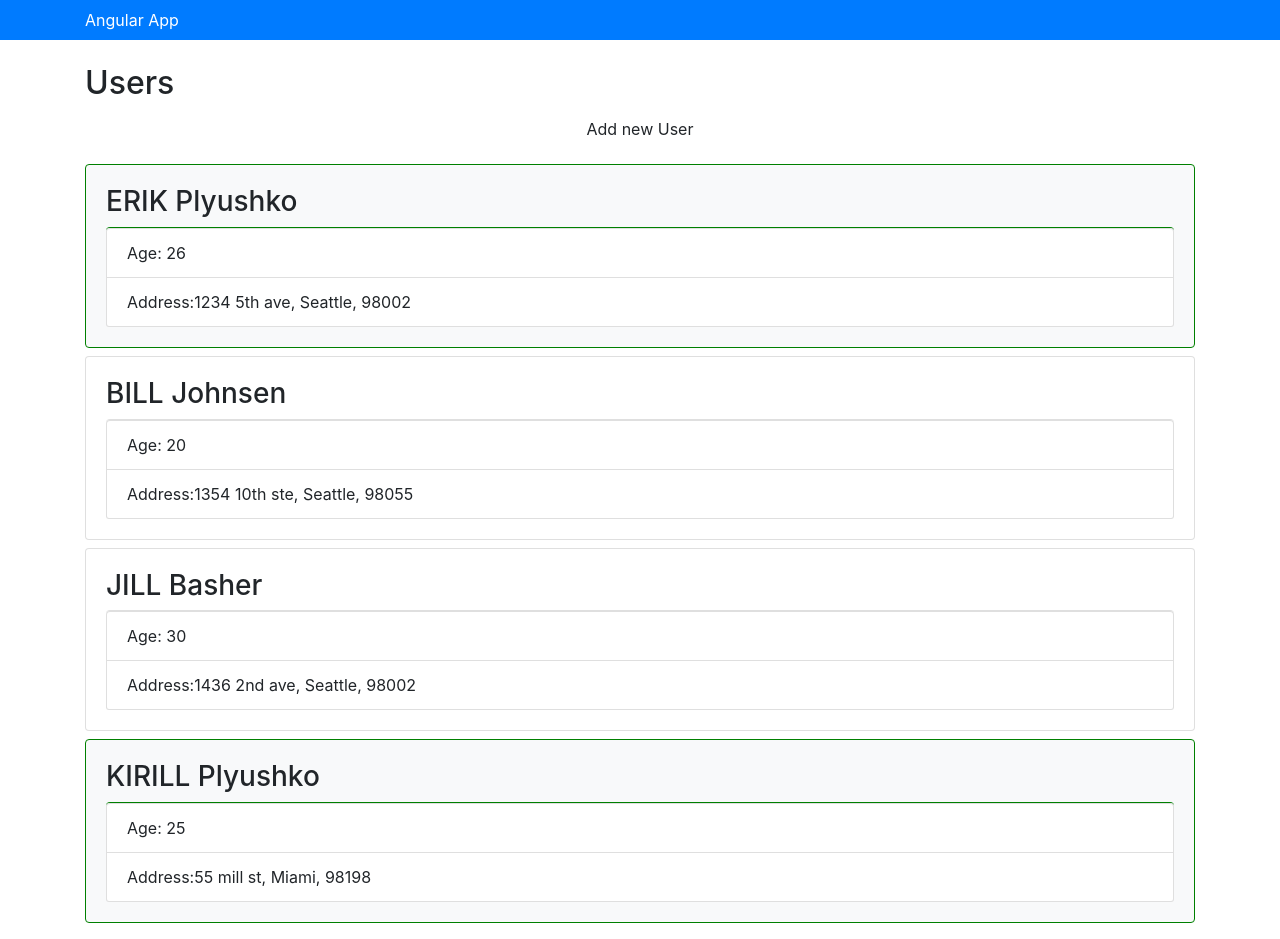
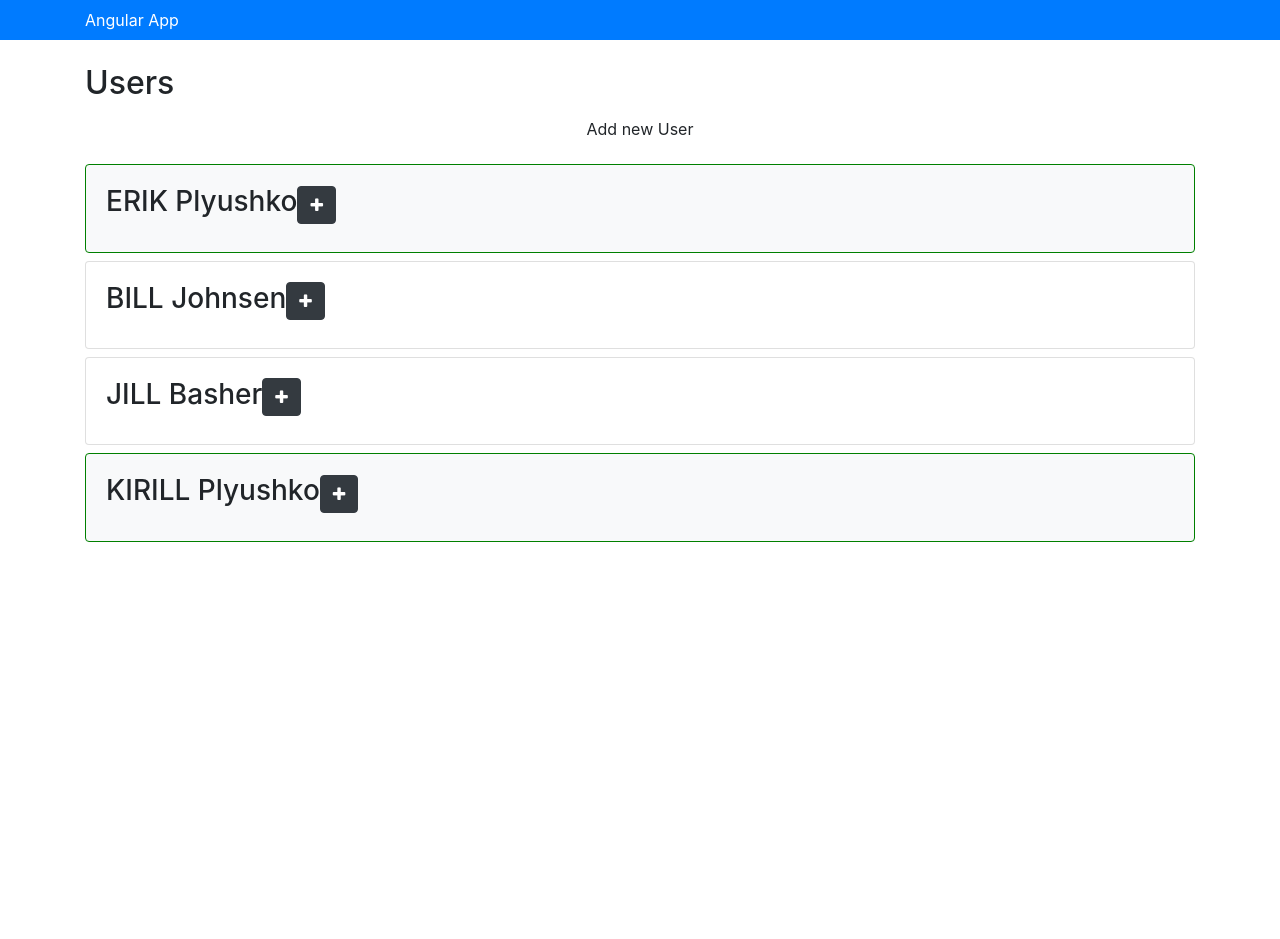
Before and after one commit to drkrieger1/Tutorials, an Angular app in the folder angularapp/: page / in a window 1280 px wide. After the commit the page ends 800 px from the top, so only its background shows below. Built offline with nearby package versions, Linux system fonts and the light colour scheme.

Commit message:
event handling

```diff
--- a/angularapp/package.json
+++ b/angularapp/package.json
@@ -23,6 +23,7 @@
     "@angular/router": "^5.2.0",
     "bootstrap": "4.0.0-beta.2",
     "core-js": "^2.4.1",
+    "font-awesome": "^4.7.0",
     "jquery": "^3.3.1",
     "popper.js": "^1.14.3",
     "rxjs": "^5.5.6",
--- a/angularapp/src/app/components/users/users.component.html
+++ b/angularapp/src/app/components/users/users.component.html
@@ -1,12 +1,12 @@
 <h2>Users</h2>
-<button [disabled]="!enableAdd" class="btn btn-block mb-3" [ngClass]="currentClasses">Add new User</button>
+<button (click)="addUser({firstName: 'Mary', lastName: 'Jackson', isActive: true})"[disabled]="!enableAdd" class="btn btn-block mb-3" [ngClass]="currentClasses">Add new User</button>
 <ul class="list-unstyled" *ngIf="users.length > 0">
   <li class="card card-body mb-2" *ngFor="let user of users" [class.bg-light]="user.isActive" [style.border-color]="user.isActive ? 'green' : ''">
 
 
 
-    <h3>{{user.firstName | uppercase}} {{user.lastName}}</h3>
-    <ul class="list-group" *ngIf="showExtended && user.age && user.address">
+    <h3>{{user.firstName | uppercase}} {{user.lastName}}<small><button (click)="toggleHide(user)" class="btn btn-dark"><i [ngClass]="user.hide ? 'fa fa-plus': 'fa fa-minus'" ></i></button></small></h3>
+    <ul class="list-group" *ngIf="!user.hide && user.age && user.address">
       <li class="list-group-item">Age: {{user.age}}</li>
       <li class="list-group-item">Address:{{user.address.street}}, {{user.address.city}}, {{user.address.zip}}</li>
     </ul>
--- a/angularapp/src/app/components/users/users.component.ts
+++ b/angularapp/src/app/components/users/users.component.ts
@@ -8,7 +8,7 @@
 })
 export class UsersComponent implements OnInit {
   users: User[];
-  showExtended: boolean = true;
+  showExtended: boolean = false;
   enableAdd: boolean = true;
 
 
@@ -25,7 +25,8 @@
             city: 'Seattle',
             zip: 98002
         },
-        isActive: true
+        isActive: true,
+        hide: true
      },
      {
         firstName: 'Bill',
@@ -36,7 +37,8 @@
           city: 'Seattle',
           zip: 98055
       },
-      isActive: false
+      isActive: false,
+      hide: true
      },
      {
         firstName: 'Jill',
@@ -47,7 +49,8 @@
           city: 'Seattle',
           zip: 98002
       },
-      isActive: false
+      isActive: false,
+      hide: true
      }
     ];
 
@@ -62,7 +65,8 @@
         city: 'Miami',
         zip: 98198
       },
-      isActive: true
+      isActive: true,
+      hide: true
     });
 
 
@@ -72,6 +76,14 @@
     this.users.push(user);
   }
 
+  fireEvent(e){
+    console.log(e.type);
+  }
+
+  toggleHide(user: User){
+    user.hide = !user.hide;
+  }
+
 
 
 }
--- a/angularapp/src/app/models/user.ts
+++ b/angularapp/src/app/models/user.ts
@@ -7,5 +7,6 @@
         city?: string,
         zip?: number
     },
-    isActive?: boolean
+    isActive?: boolean,
+    hide?: boolean
 }
```
Also changed, not shown: angularapp/.angular-cli.json, 1 other file (tests, documents, lock files or other folders).
